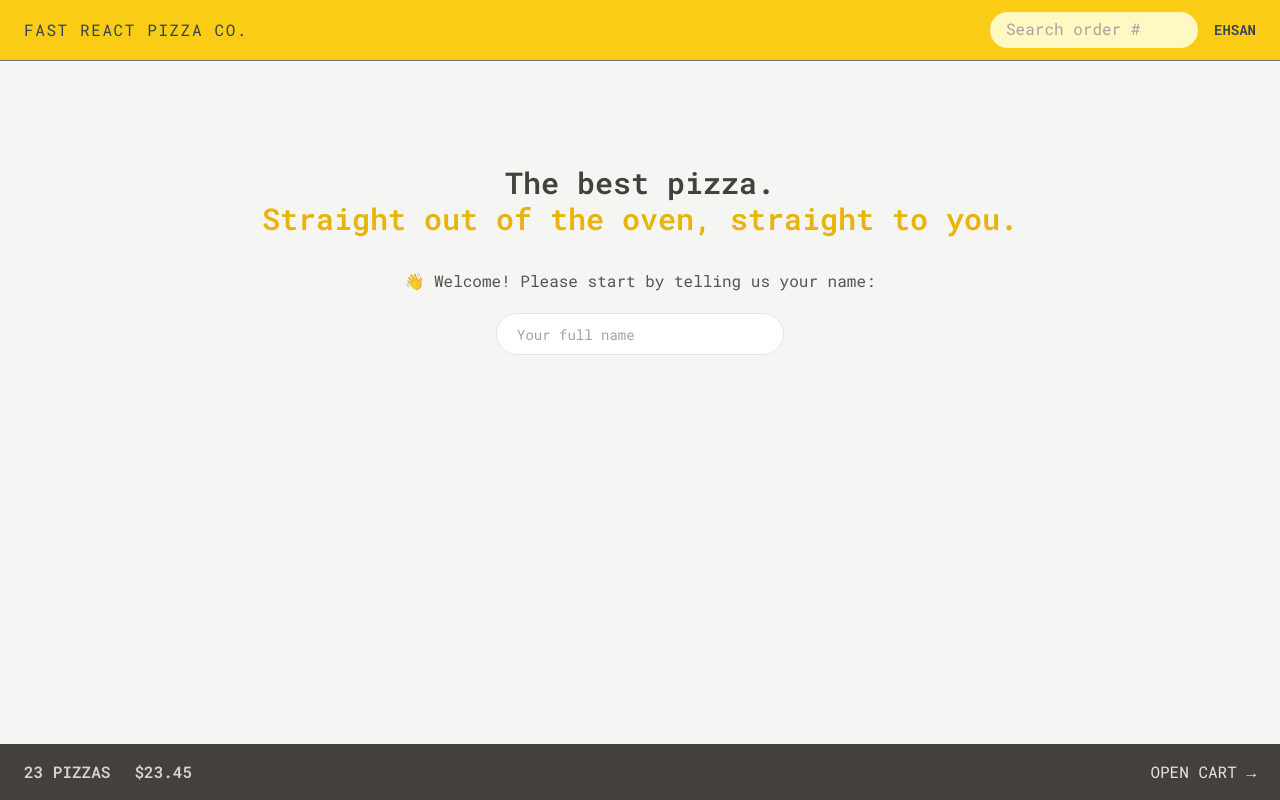
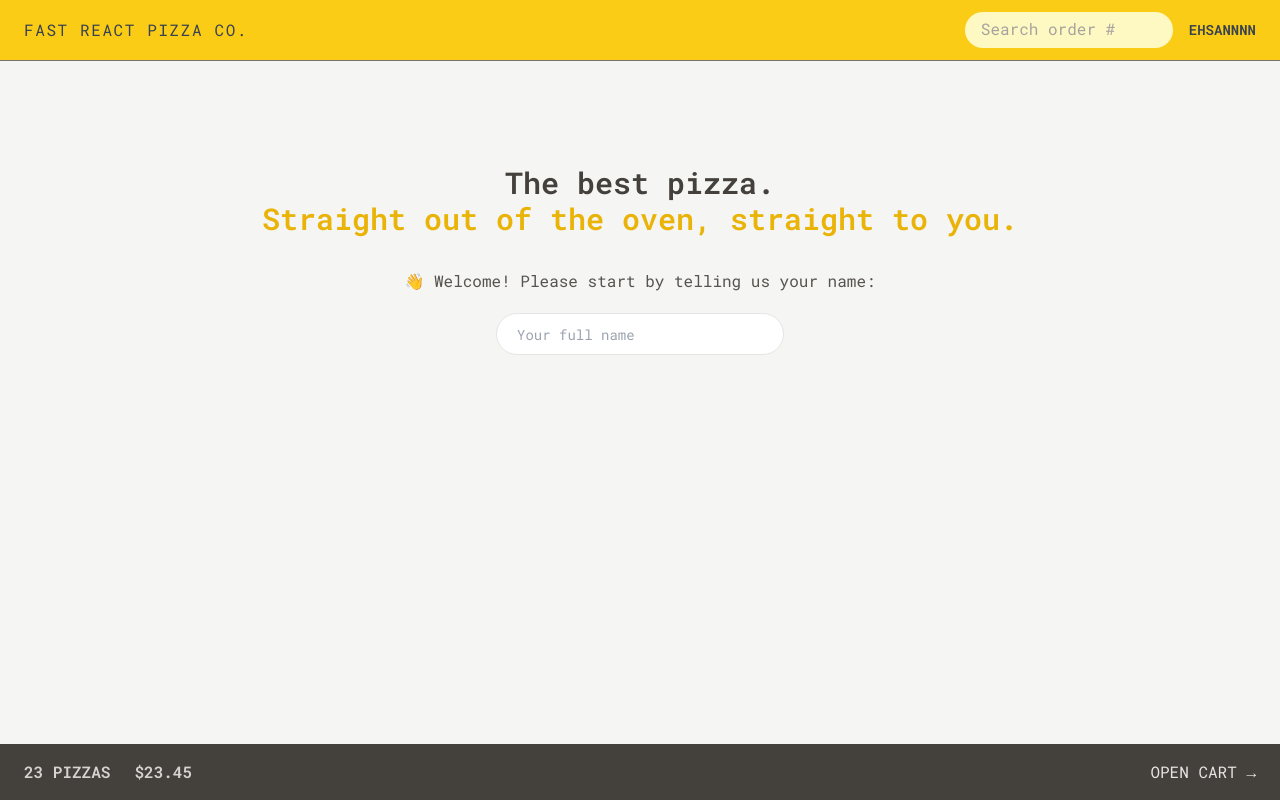
Before and after one commit to ehsanmehrjoo/Fast-React-Pizza, a React (Vite) app: page / in a window 1280 px wide. Built offline with nearby package versions, Linux system fonts and the light colour scheme.

Commit message:
Update userSlice and Username and main

```diff
--- a/src/features/users/Username.jsx
+++ b/src/features/users/Username.jsx
@@ -1,8 +1,12 @@
+import { useSelector } from "react-redux"
+
 
 
 function Username() {
+ const username = useSelector(state => state.user.username )
+ if (!username) return null
   return (
-    <div className="text-sm font-semibold hidden md:block">Ehsan</div>
+    <div className="text-sm font-semibold hidden md:block">{username}</div>
 
   )
 }
--- a/src/features/users/userSlice.js
+++ b/src/features/users/userSlice.js
@@ -1,4 +1,4 @@
-const { createSlice } = require("@reduxjs/toolkit")
+import { createSlice } from "@reduxjs/toolkit"
 
 /*
 function getPosition() {
@@ -24,7 +24,7 @@
 }
 */
 const initialState = {
-  username : "",
+  username : "ehsannnn",
 }
 
 const userSlice = createSlice({
--- a/src/main.jsx
+++ b/src/main.jsx
@@ -2,9 +2,13 @@
 import ReactDOM from 'react-dom/client'
 import App from './App.jsx'
 import  "./index.css"
+import { Provider } from 'react-redux'
+import store from './store.js'
 
 ReactDOM.createRoot(document.getElementById('root')).render(
   <React.StrictMode>
-    <App />
+  <Provider store={store}>
+      <App />
+  </Provider>
   </React.StrictMode>,
 )
```
